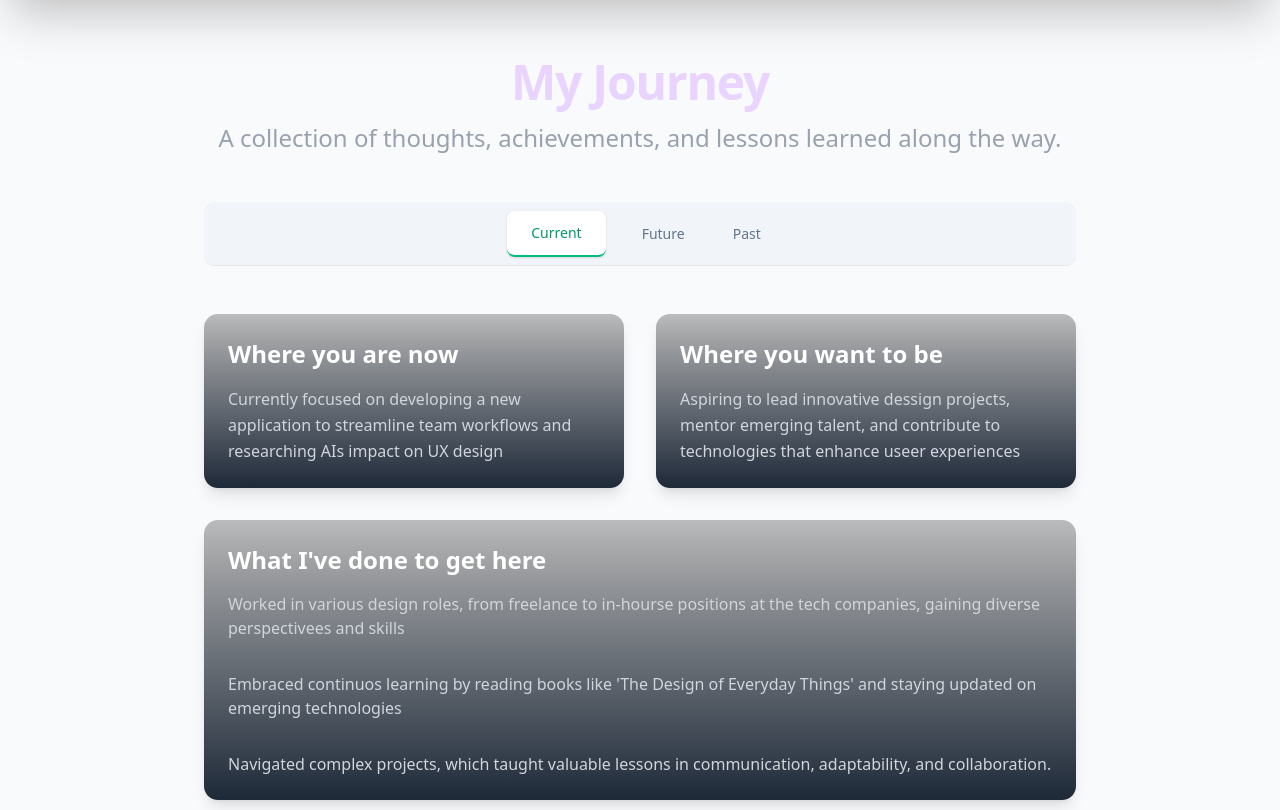
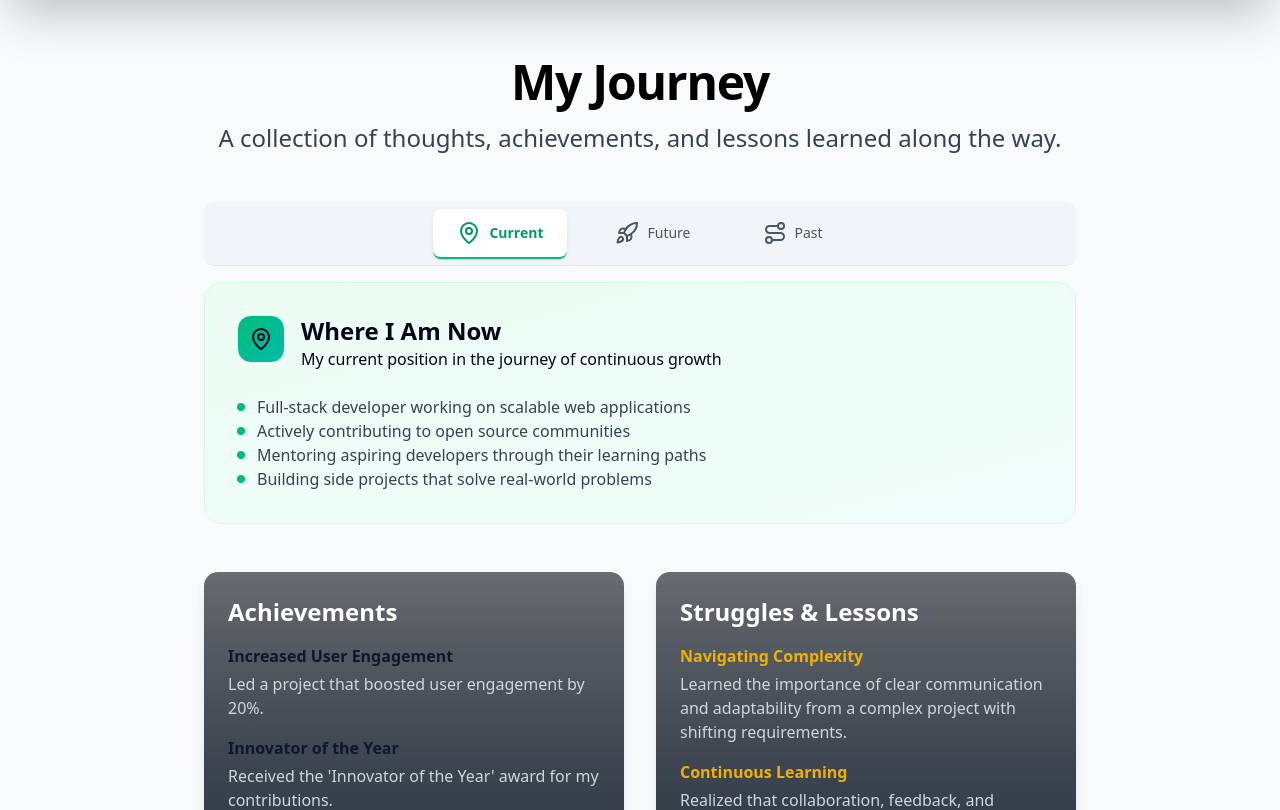
Before and after one commit to isaac9218/isaac-journey, a Next.js app: page / in a window 1280 px wide. Shown: the part 667-1477 px from the top of the page. Built offline with nearby package versions, Linux system fonts and the light colour scheme.

Commit message:
feat(HP-03): new design for myJourney section, chore upon globals.css, separate code to different files for separation of concerns

```diff
--- a/src/app/globals.css
+++ b/src/app/globals.css
@@ -94,23 +94,16 @@ background-image {
   .project-deck:hover .project-card:nth-child(3) {
     transform: rotate(5deg) translateX(10%);
   }
+  /* Hero-section styles */
   .hero-section {
     @apply uppercase text-3xl font-bold text-center bg-black rounded-2xl w-full h-[600px] relative flex-1 items-center justify-center z-0;
   }
   .hero-section-overlay {
-    @apply absolute inset-0 bg-gradient-to-b from-black/20 via-black/30 to-black/50 rounded-2xl
+    @apply absolute inset-0 bg-gradient-to-b from-black/20 via-black/30 to-black/50 rounded-2xl;
   }
-  .hero-bottom {
-    position: absolute;
-    bottom: 2rem;
-    left: 50%;
-    transform: translateX(-50%);
-  }
-
-  .hero-corner {
-    position: absolute;
-    bottom: 2rem;
-    right: 2rem;
+  /* MyJourney-section styles */
+  .my-journey-tabs-trigger {
+    @apply flex items-center gap-2 px-6 py-3 text-gray-600 border-b-2 border-transparent data-[state=active]:border-emerald-500 data-[state=active]:text-emerald-600 data-[state=active]:font-bold transition-colors whitespace-nowrap;
   }
 }
 
--- a/src/app/page.tsx
+++ b/src/app/page.tsx
@@ -1,34 +1,6 @@
 import DeckCards from "../core/components/DeckCards";
 import HeroSection from "../core/components/HeroSection";
 import MyJourney from "../core/components/MyJourney";
-
-const nowAndThen = [
-  {
-    title: "Where you are now",
-    message:
-      "Currently focused on developing a new application to streamline team workflows and researching AIs impact on UX design",
-  },
-  {
-    title: "Where you want to be",
-    message:
-      "Aspiring to lead innovative dessign projects, mentor emerging talent, and contribute to technologies that enhance useer experiences",
-  },
-];
-
-const previousAction = [
-  {
-    message:
-      "Worked in various design roles, from freelance to in-hourse positions at the tech companies, gaining diverse perspectivees and skills",
-  },
-  {
-    message:
-      " Embraced continuos learning by reading books like 'The Design of Everyday Things' and staying updated on emerging technologies",
-  },
-  {
-    message:
-      "Navigated complex projects, which taught valuable lessons in communication, adaptability, and collaboration.",
-  },
-];
 
 export default function Home() {
   return (
@@ -38,36 +10,6 @@ export default function Home() {
       {/* My Journey section comes here */}
       <div className="mx-auto max-w-4xl p-3">
         <MyJourney/>
-        <div className="space-y-8">
-          <div className="grid md:grid-cols-2 gap-8">
-            {nowAndThen.map((value, index) => (
-              <section
-                key={index}
-                className="p-6 gradient-custom rounded-xl shadow-lg btn-hover-animate"
-              >
-                <h3 className="text-2xl font-bold text-white mb-4">
-                  {value.title}
-                </h3>
-                <p className="text-gray-300 leading-relaxed">{value.message}</p>
-              </section>
-            ))}
-          </div>
-        </div>
-
-        <div className="space-y-8 my-8">
-          <section className="p-6 gradient-custom rounded-xl shadow-lg btn-hover-animate">
-            <h3 className="text-white font-bold text-2xl mb-4">
-              What I&apos;ve done to get here
-            </h3>
-            <div className="space-y-8">
-              {previousAction.map((value, index) => (
-                <div key={index} className="flex items-center gap-4">
-                  <div className="text-gray-300">{value.message}</div>
-                </div>
-              ))}
-            </div>
-          </section>
-        </div>
 
         <div className="space-y-8">
           <div className="grid md:grid-cols-2 gap-8">
--- /dev/null
+++ b/src/core/components/JourneyTabs.tsx
@@ -0,0 +1,58 @@
+import { Tabs, TabsContent, TabsList, TabsTrigger } from "@/components/ui/tabs";
+import { journeyCards } from "../data/journeyCards";
+import { journeyCardClasses } from "../styles/journeyCardsStyles";
+
+export default function JourneyTabs() {
+  return (
+    <Tabs defaultValue="current" className="w-full ">
+        <TabsList className="flex gap-6 mb-4 border-b border-gray-200 overflow-x-auto h-16">
+          <TabsTrigger value="current" className="my-journey-tabs-trigger ">
+            {journeyCards[0].icon}
+            Current
+          </TabsTrigger>
+          <TabsTrigger value="future" className="my-journey-tabs-trigger ">
+            {journeyCards[1].icon}
+            Future
+          </TabsTrigger>
+          <TabsTrigger value="past" className="my-journey-tabs-trigger ">
+            {journeyCards[2].icon}
+            Past
+          </TabsTrigger>
+        </TabsList>
+
+        {journeyCards.map((card) => {
+          const styles =
+            journeyCardClasses[card.key as keyof typeof journeyCardClasses];
+
+          return (
+            <TabsContent key={card.key} value={card.key}>
+              <div className={`${styles.background} p-8 rounded-2xl border`}>
+                <div className="flex items-start gap-4 mb-6 ">
+                  <div
+                    className={`${styles.icon} items-center justify-center flex w-12 h-12 rounded-xl border`}
+                  >
+                    {card.icon}
+                  </div>
+
+                  <div>
+                    <h1 className="font-bold text-2xl">{card.title}</h1>
+
+                    <p>{card.description}</p>
+                  </div>
+                </div>
+
+                <ul>
+                  {card.items.map((item) => (
+                    <li key={item} className="flex items-start gap-3">
+                      <span className={`${styles.dot} w-2 h-2 rounded-full mt-2`}/>
+                      <span className="text-gray-700">{item}</span>
+                    </li>
+                  ))}
+                </ul>
+              </div>
+            </TabsContent>
+          );
+        })}
+      </Tabs>
+  )
+}
--- a/src/core/components/MyJourney.tsx
+++ b/src/core/components/MyJourney.tsx
@@ -1,73 +1,21 @@
 import { Tabs, TabsContent, TabsList, TabsTrigger } from "@/components/ui/tabs";
-
-interface JourneyItem {
-  title: string;
-  description: string;
-  items: string[];
-}
+import JourneyTabs from "./JourneyTabs";
 
 export default function MyJourney() {
-  const journeyData = {
-    current: {
-      title: "Where I Am Now",
-      description: "My current position in the journey of continuous growth",
-      items: [
-        "Full-stack developer working on scalable web applications",
-        "Actively contributing to open source communities",
-        "Mentoring aspiring developers through their learning paths",
-        "Building side projects that solve real-world problems",
-      ],
-    },
-    future: {
-      title: "Where I Want to Be",
-      description: "The vision that drives me forward every day",
-      items: [
-        "Lead architect on innovative tech solutions",
-        "Create products that impact millions of users worldwide",
-        "Establish a strong presence as a thought leader in tech",
-        "Build a team of passionate, self-driven developers",
-      ],
-    },
-    past: {
-      title: "What I've Done to Get Here",
-      description: "The journey of self-learning and relentless pursuit",
-      items: [
-        "Taught myself programming through online resources and practice",
-        "Built 50+ projects from scratch to master different technologies",
-        "Contributed to 20+ open source projects to learn from others",
-        "Attended conferences and workshops to expand my knowledge",
-      ],
-    },
-  };
 
   return (
     <section className="my-12">
       <div className="mb-12 items-center justify-center">
-        <h2 className="text-4xl font-extrabold tracking-tight text-center text-purple-200 sm:text-5xl">
+        <h2 className="text-4xl font-extrabold tracking-tight text-center text-black sm:text-5xl">
           My Journey
         </h2>
-        <p className="mt-4 text-2xl text-gray-400 text-center">
+        <p className="mt-4 text-2xl text-gray-700 text-center">
           A collection of thoughts, achievements, and lessons learned along the
           way.
         </p>
       </div>
 
-      <Tabs defaultValue="current" className="w-full ">
-        <TabsList className="flex gap-6 mb-8 border-b border-gray-200 overflow-x-auto h-16">
-          <TabsTrigger
-            value="current"
-            className="flex items-center gap-2 px-6 py-3 text-gray-600 border-b-2 border-transparent data-[state=active]:border-emerald-500 data-[state=active]:text-emerald-600 transition-colors whitespace-nowrap"
-          >
-            Current
-          </TabsTrigger>
-          <TabsTrigger value="future" className="flex">
-            Future
-          </TabsTrigger>
-          <TabsTrigger value="past" className="flex">
-            Past
-          </TabsTrigger>
-        </TabsList>
-      </Tabs>
+     <JourneyTabs/>
     </section>
   );
 }
--- /dev/null
+++ b/src/core/data/journeyCards.tsx
@@ -0,0 +1,40 @@
+import { MapPin, Rocket, Route } from "lucide-react";
+
+export const journeyCards = [
+    {
+      key: "current",
+      title: "Where I Am Now",
+      description: "My current position in the journey of continuous growth",
+      items: [
+        "Full-stack developer working on scalable web applications",
+        "Actively contributing to open source communities",
+        "Mentoring aspiring developers through their learning paths",
+        "Building side projects that solve real-world problems",
+      ],
+      icon: <MapPin/>,
+    },
+    {
+      key: "future",
+      title: "Where I Want to Be",
+      description: "The vision that drives me forward every day",
+      items: [
+        "Lead architect on innovative tech solutions",
+        "Create products that impact millions of users worldwide",
+        "Establish a strong presence as a thought leader in tech",
+        "Build a team of passionate, self-driven developers",
+      ],
+      icon: <Rocket/>,
+    },
+    {
+      key: "past",
+      title: "What I've Done to Get Here",
+      description: "The journey of self-learning and relentless pursuit",
+      items: [
+        "Taught myself programming through online resources and practice",
+        "Built 50+ projects from scratch to master different technologies",
+        "Contributed to 20+ open source projects to learn from others",
+        "Attended conferences and workshops to expand my knowledge",
+      ],
+      icon: <Route/>,
+    },
+  ];
--- /dev/null
+++ b/src/core/styles/journeyCardsStyles.ts
@@ -0,0 +1,19 @@
+export const journeyCardClasses = {
+    current: {
+      background:
+        "bg-gradient-to-br from-emerald-50 to-teal-50 border-emerald-100",
+      icon: "bg-gradient-to-br from-emerald-500 to-teal-500",
+      dot: "bg-emerald-500",
+    },
+    future: {
+      background:
+        "bg-gradient-to-br from-amber-50 to-orange-50 border-amber-100",
+      icon: "bg-gradient-to-br from-amber-500 to-orange-500",
+      dot: "bg-amber-500",
+    },
+    past: {
+      background: "bg-gradient-to-br from-cyan-50 to-blue-50 border-cyan-100",
+      icon: "bg-gradient-to-br from-cyan-500 to-blue-500",
+      dot: "bg-cyan-500",
+    },
+  };
```
